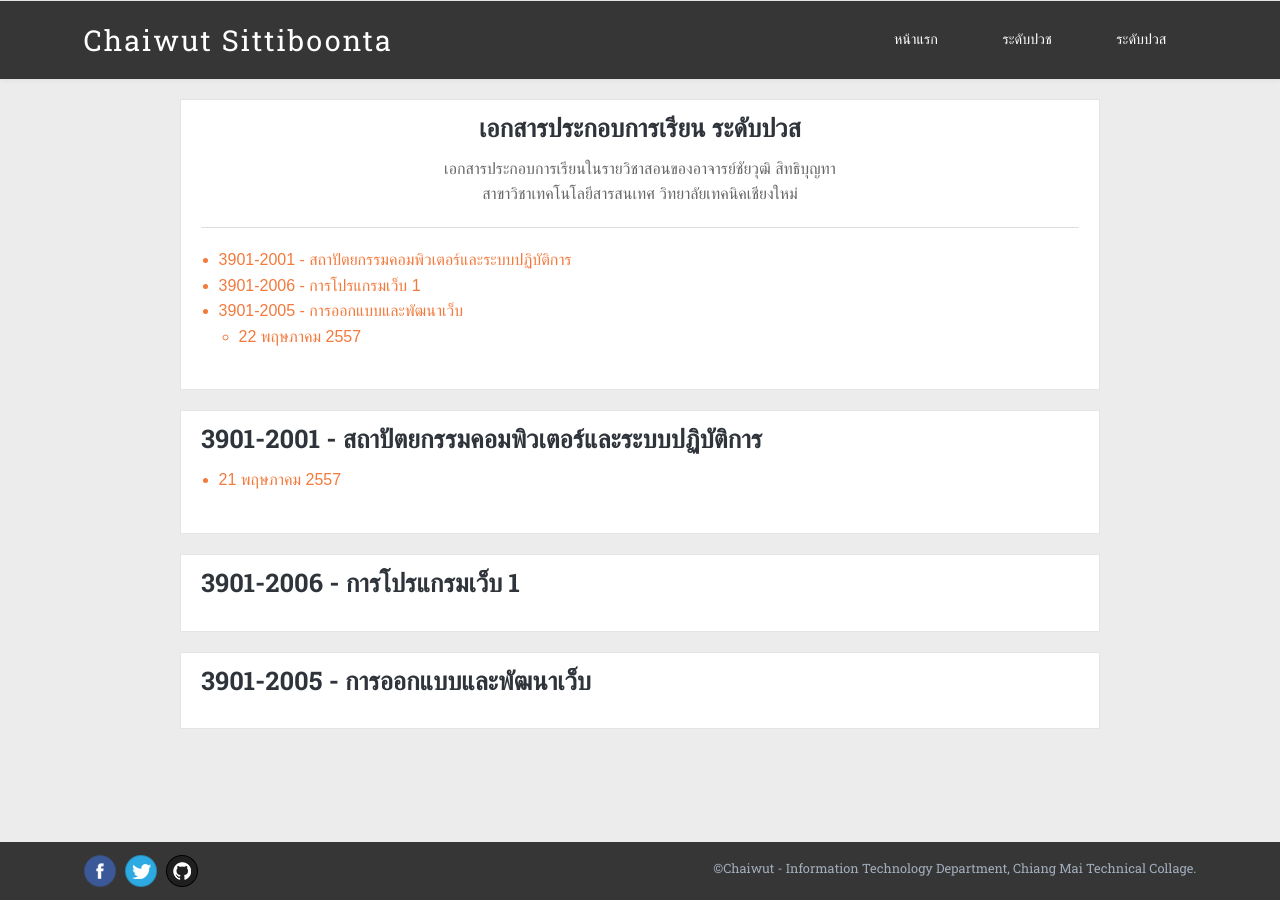
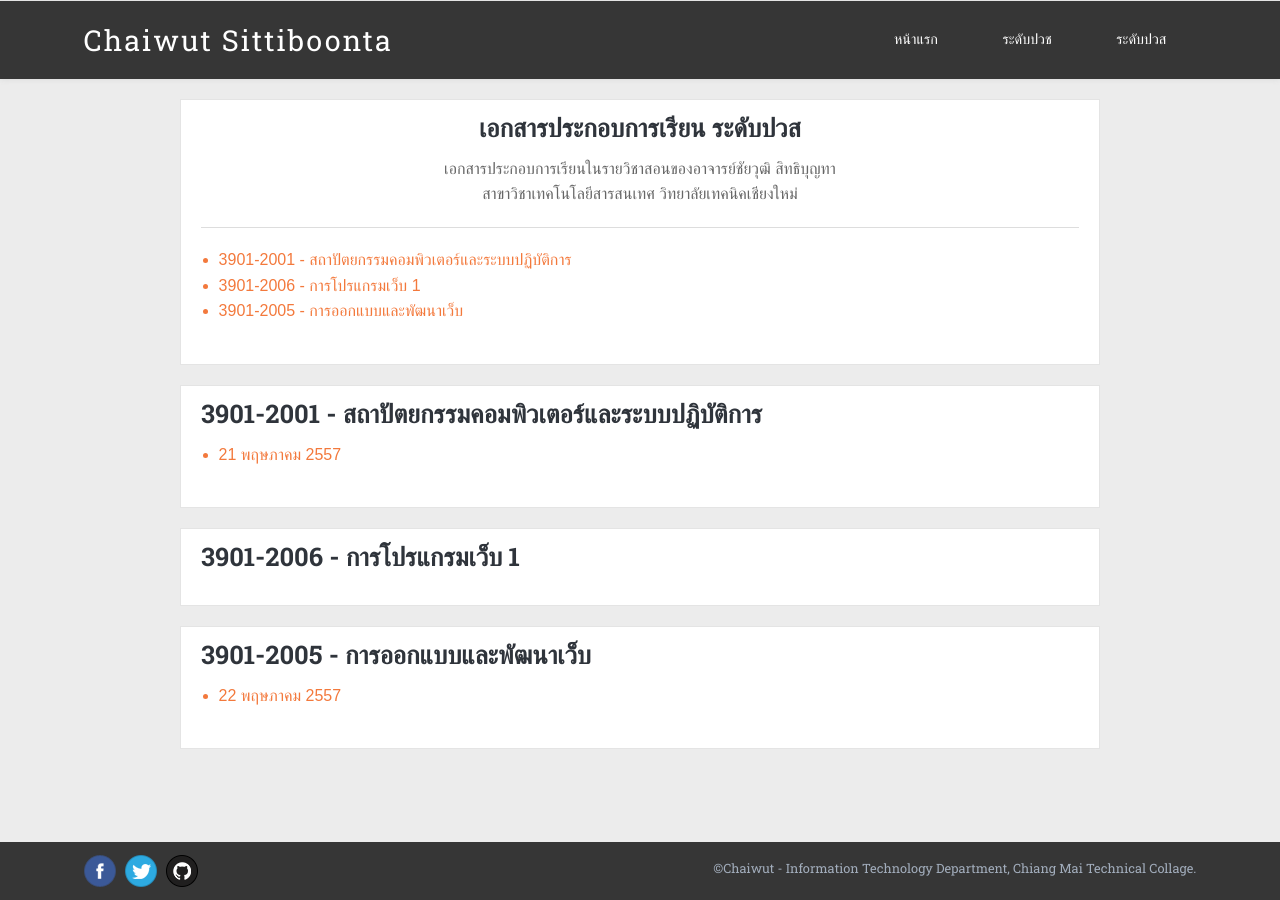
Before and after one commit to ichaiwut/ichaiwut.github.io, a Jekyll site: the page built from slides/high-diploma.html, in a window 1280 px wide. Built offline with Jekyll 4.4.1, drawn with Linux system fonts in a browser that asks for light colours; Markdown is read by kramdown in place of the engine named in the settings.

Commit message:
Move slid link

```diff
--- a/slides/high-diploma.html
+++ b/slides/high-diploma.html
@@ -25,9 +25,6 @@ pagename: Slide
 
 					<li>
 						<a href="#webdesign">3901-2005 - การออกแบบและพัฒนาเว็บ</a>
-						<ul>
-							<li><a href="https://www.dropbox.com/s/hdi2hn1dh4stosl/3901-2005_22-05-2014.pdf">22 พฤษภาคม 2557</a></li>
-						</ul>
 					</li>
 				</ul>
 			</div>
@@ -45,6 +42,9 @@ pagename: Slide
 
 			<div class="post-list-container slide-con" id="webdesign">
 				<h2>3901-2005 - การออกแบบและพัฒนาเว็บ</h2>
+				<ul>
+					<li><a href="https://www.dropbox.com/s/hdi2hn1dh4stosl/3901-2005_22-05-2014.pdf">22 พฤษภาคม 2557</a></li>
+				</ul>
 			</div>
 
 		</div>
```
